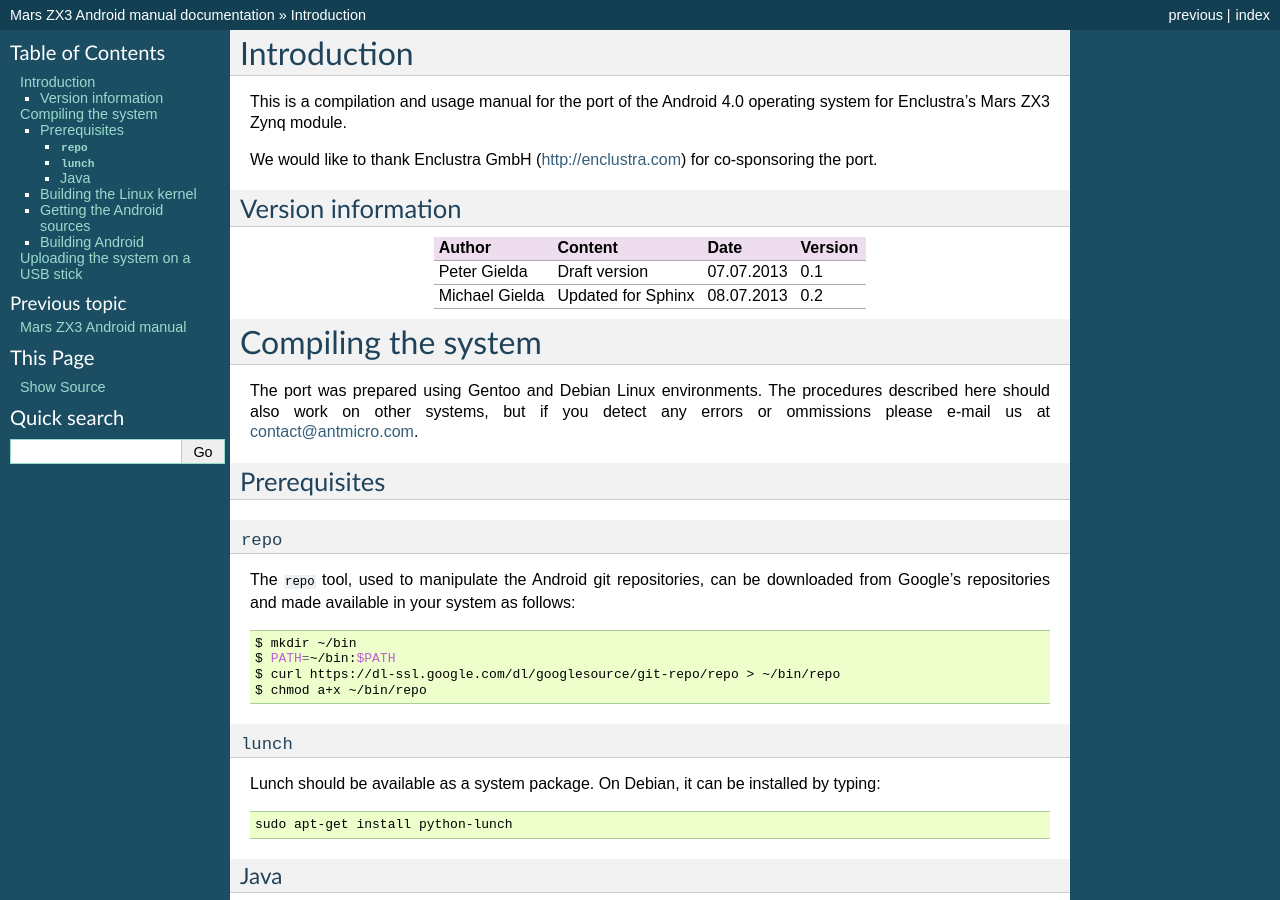
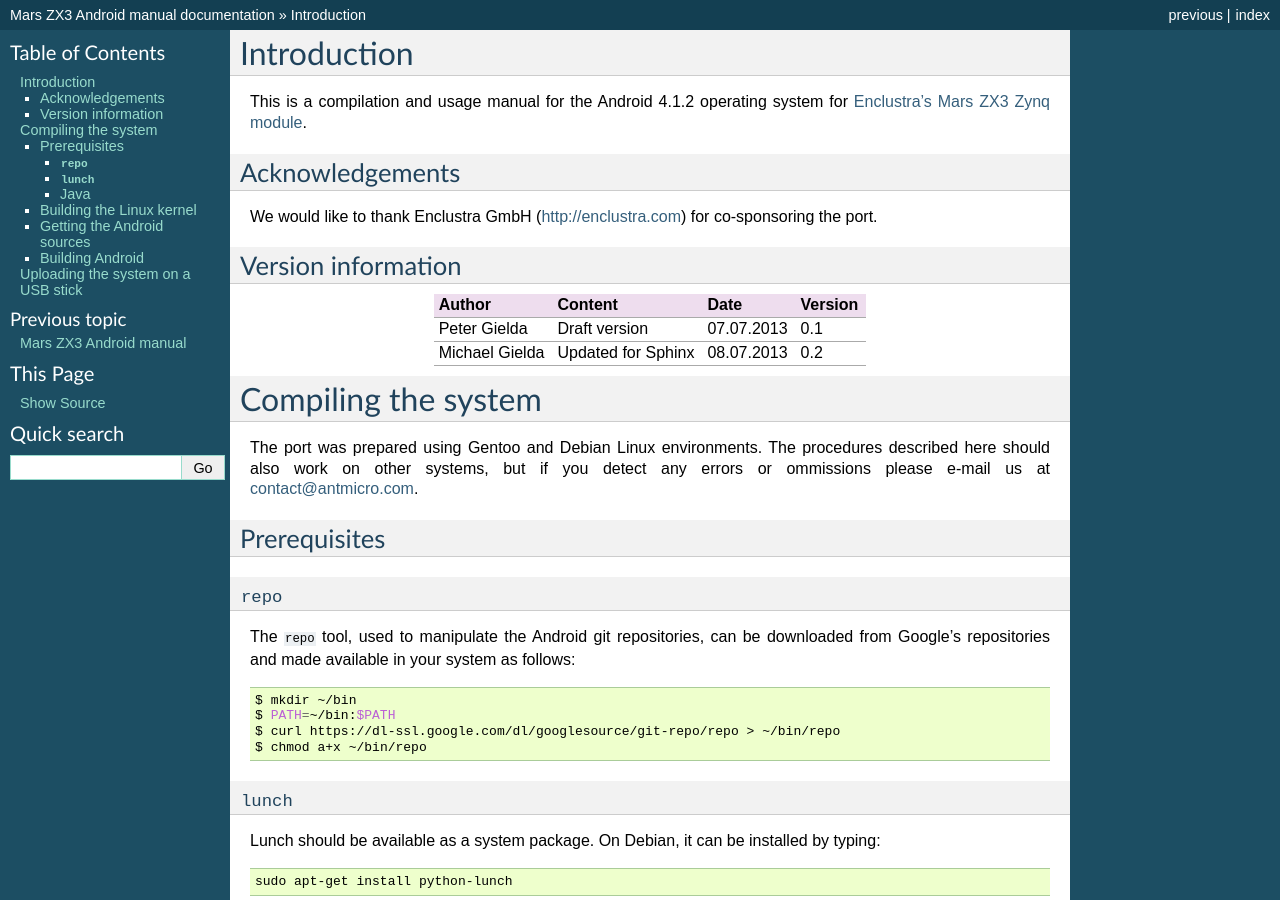
Before and after one commit to mgielda/android_mars_zx3, a Sphinx documentation site: the page built from doc/source/introduction.rst, in a window 1280 px wide and 900 px high. Built offline with Sphinx 7.4.7, drawn with Linux system fonts in a browser that asks for light colours.

Commit message:
Minor reorganisation of the docs.

```diff
--- a/doc/source/introduction.rst
+++ b/doc/source/introduction.rst
@@ -1,7 +1,10 @@
 Introduction
 ============
 
-This is a compilation and usage manual for the port of the Android 4.0 operating system for Enclustra's Mars ZX3 Zynq module.
+This is a compilation and usage manual for the Android 4.1.2 operating system for `Enclustra's Mars ZX3 Zynq module <http://www.enclustra.com/en/products/system-on-chip-modules/mars-zx3/>`_.
+
+Acknowledgements
+----------------
 
 We would like to thank Enclustra GmbH (http://enclustra.com) for co-sponsoring the port.
 
```
Also changed, not shown: README.rst (+4 -3 lines).
